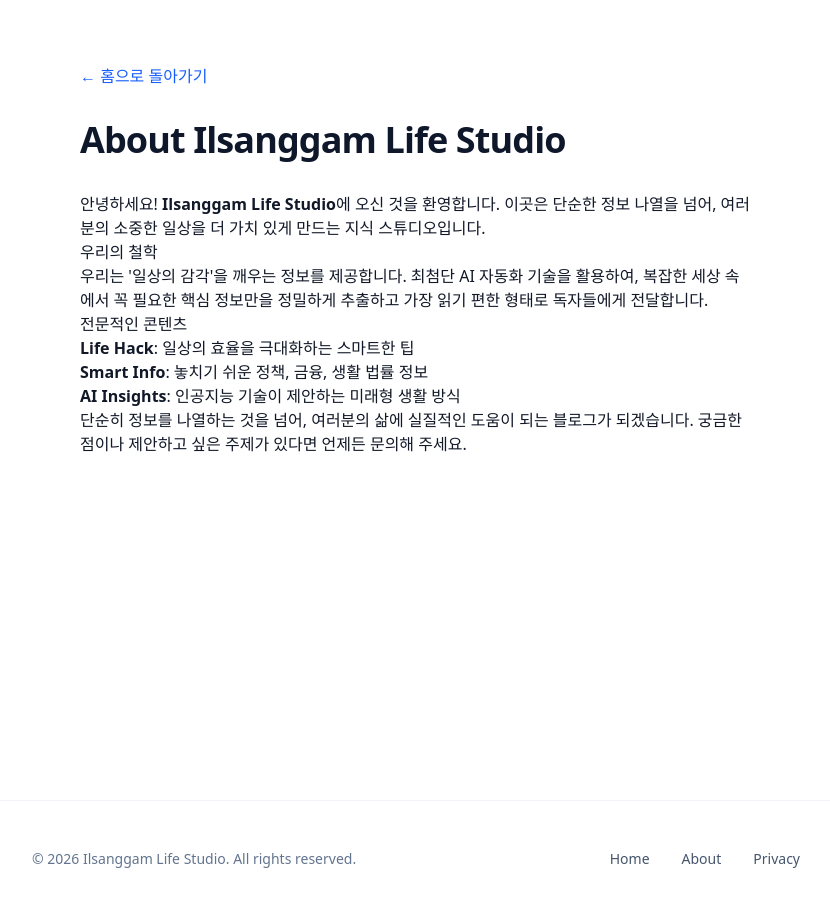
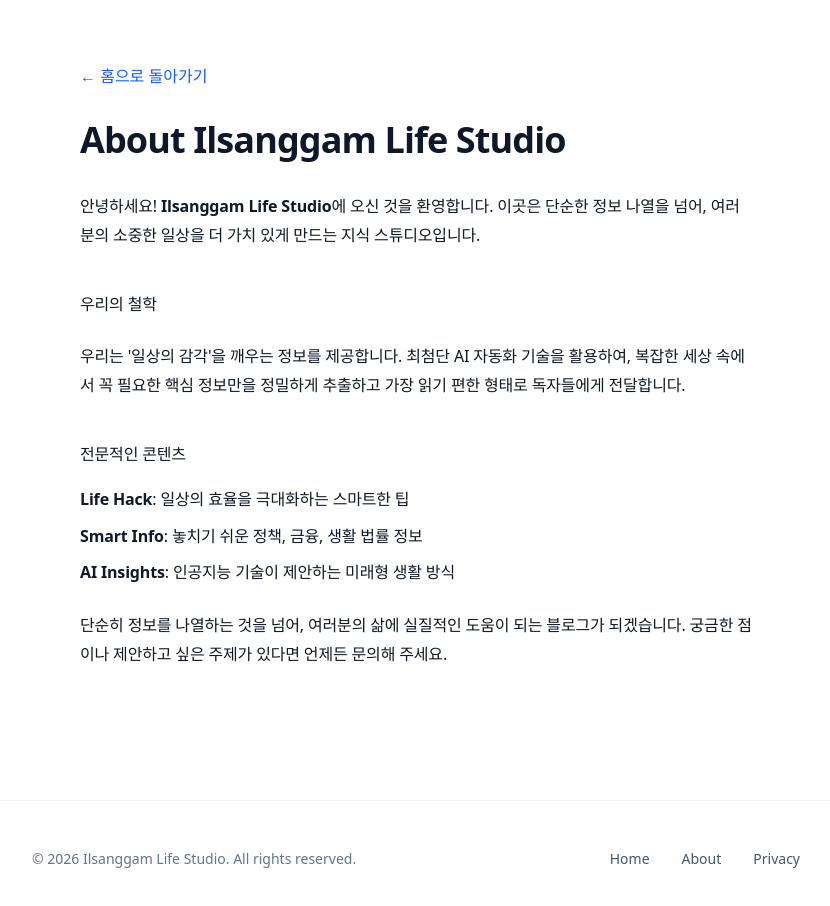
Before and after one commit to cominam7-web/blog, a Next.js app: page /about in a window 1280 px wide. Shown: the top 906 px of the page, without its empty margins (224-1054 px from the left). Built offline with nearby package versions, Linux system fonts and the light colour scheme.

Commit message:
Improve post readability with better line-height and spacing

```diff
--- a/src/app/globals.css
+++ b/src/app/globals.css
@@ -30,17 +30,39 @@ body {
 
 /* Typography 가독성 향상 - 흰 배경 위주로 고정 */
 .prose {
-  --tw-prose-body: #1f2937;
-  /* slate-800 */
+  --tw-prose-body: #374151;
+  /* slate-700 - 조금 더 부드러운 검정 */
   --tw-prose-headings: #030712;
   /* slate-950 */
   --tw-prose-links: #2563eb;
   /* blue-600 */
+
+  line-height: 1.8;
+  /* 행간 대폭 확대 */
+  letter-spacing: -0.01em;
+  /* 자간 미세 조정 */
+}
+
+/* 문단 간 여백 및 리스트 간격 조정 */
+.prose p {
+  margin-top: 1.5em;
+  margin-bottom: 1.5em;
+}
+
+.prose li {
+  margin-top: 0.5em;
+  margin-bottom: 0.5em;
+}
+
+.prose h2,
+.prose h3 {
+  margin-top: 2.5em !important;
+  margin-bottom: 1em !important;
 }
 
 @media (prefers-color-scheme: dark) {
   .prose {
-    --tw-prose-body: #1f2937;
+    --tw-prose-body: #374151;
     --tw-prose-headings: #030712;
     --tw-prose-links: #2563eb;
   }
```
